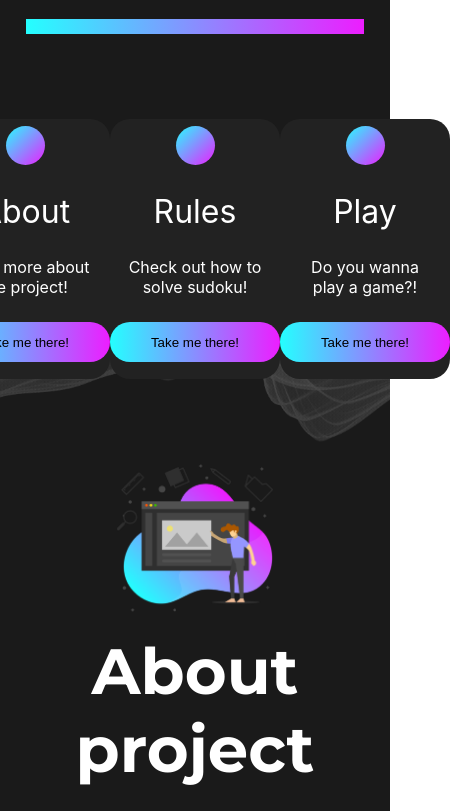
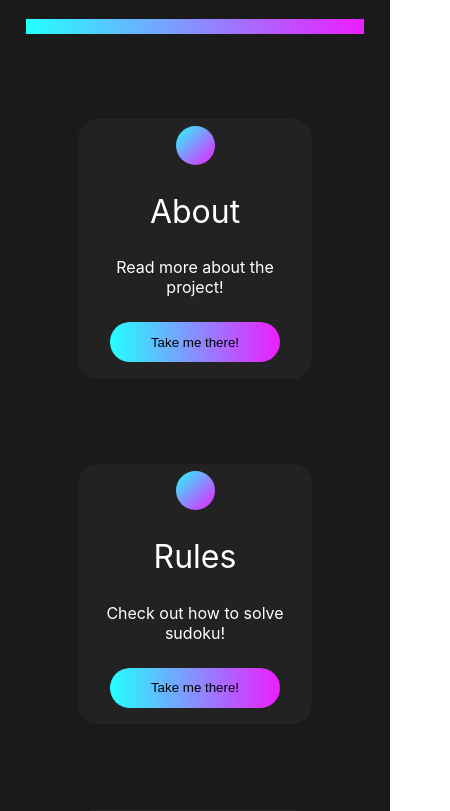
Before and after one commit to NikolSkvarilova/sudoku, a React (Create React App) app in the folder app/: page / in a window 390 px wide. Shown: the part 1408-2219 px from the top of the page, 450 px wide, since content can reach past the window. Built offline with nearby package versions, Linux system fonts and the light colour scheme.

Commit message:
Added media query, margins etc for cards-container

```diff
--- a/app/src/App.scss
+++ b/app/src/App.scss
@@ -1,4 +1,6 @@
 @import './Components/color_scheme_dark';
+@import './Components/variables';
+@import './Components/mixins';
 
 .dark-container {
   background-color: $background;
@@ -6,11 +8,19 @@
 
 .cards-container {
   display: flex;
+  flex-wrap: wrap;
+  padding-left: 20vw;
+  padding-right: 20vw;
   justify-content: center;
   background-image: url('./images/bg_cards.png');
-  position: relative;
   background-position: center center;
   background-repeat: no-repeat;
   background-size: cover;
   background-color: $background;
+  margin-bottom: $component_margin_bottom;
 }
+@media only screen and (max-width: 1390px) {
+  .cards-container {
+    background-image: none;
+  }
+}
```
